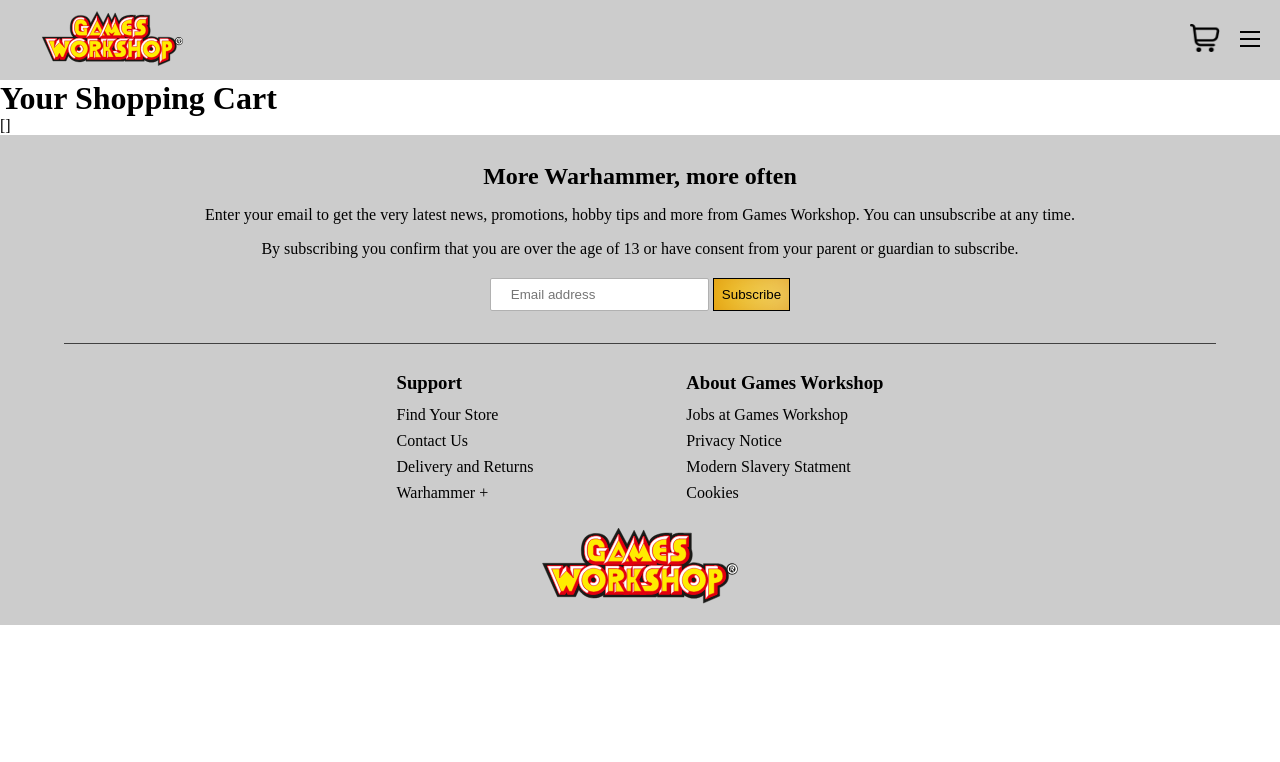
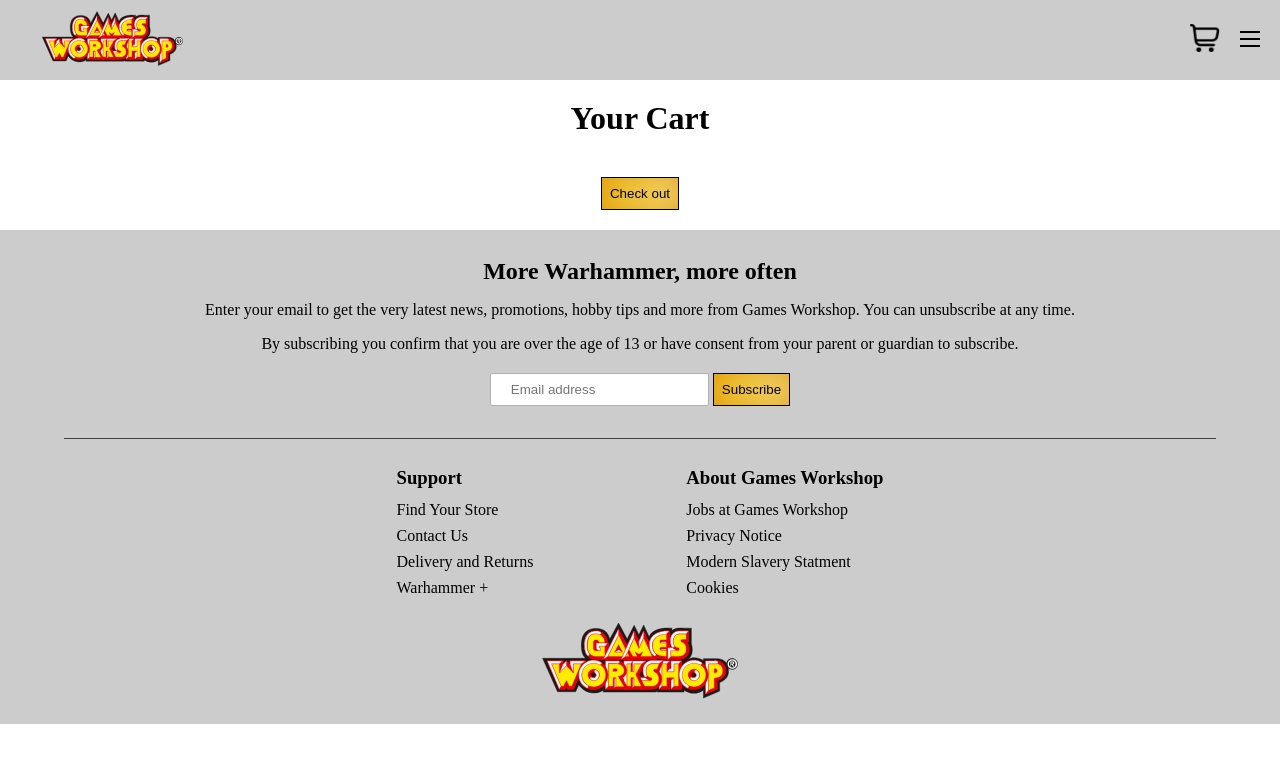
Before and after one commit to lizkaufman/gw-prep-app, a Next.js app: page /viewCart in a window 1280 px wide. Shown: the top 762 px of the page. Built offline with nearby package versions, Linux system fonts and the light colour scheme.

Commit message:
basic cart items components

```diff
--- a/components/Footer.tsx
+++ b/components/Footer.tsx
@@ -3,6 +3,7 @@
 import Button from "./Button";
 import styles from "../styles/footer.module.css";
 import Image from "next/image";
+import Link from "next/link";
 import logos from "../libs/images/logos";
 
 const Footer = () => {
@@ -54,11 +55,13 @@
         </div>
         <span className={`${styles.footerDividerMobile} my-4`}></span>
       </div>
-      <Image
-        alt="Games Workshop logo"
-        src={logos.gamesWorkshopLogo}
-        width={200}
-      />
+      <Link href="/">
+        <Image
+          alt="Games Workshop logo"
+          src={logos.gamesWorkshopLogo}
+          width={200}
+        />
+      </Link>
     </footer>
   );
 };
--- /dev/null
+++ b/components/cartItems/CartItem.tsx
@@ -0,0 +1,32 @@
+import React from "react";
+import { ItemDetails } from "../itemCards/interfaces";
+import Button from "../Button";
+import styles from "../../styles/cartItems.module.css";
+
+interface CartItemProps {
+  item: ItemDetails;
+  cartSend: any;
+}
+
+const CartItem: React.FC<CartItemProps> = ({ item, cartSend }) => {
+  return (
+    <article
+      className={`flex flex-row align-center justify-space-between  ${styles.cartItem}`}
+    >
+      <h3>{item.name}</h3>
+      <div
+        className={`flex flex-row justify-space-between align-center ${styles.itemInfo}`}
+      >
+        <h3>{item.price}</h3>
+        <Button
+          buttonText="x"
+          handleClick={() => {
+            console.log(`Delete button pressed for ${item.name}`);
+          }}
+        />
+      </div>
+    </article>
+  );
+};
+
+export default CartItem;
--- /dev/null
+++ b/components/cartItems/CartItemsContainer.tsx
@@ -0,0 +1,27 @@
+import React from "react";
+import { ItemDetails } from "../itemCards/interfaces";
+import CartItem from "./CartItem";
+import styles from "../../styles/cartItems.module.css";
+
+interface CartItemsContainerProps {
+  cartItems: ItemDetails[];
+  cartSend: any;
+}
+
+const CartItemsContainer: React.FC<CartItemsContainerProps> = ({
+  cartItems,
+  cartSend,
+}) => {
+  console.log(cartItems);
+  return (
+    <section
+      className={`flex flex-column px-5 py-5 ${styles.cartItemsContainer}`}
+    >
+      {cartItems.map((item) => (
+        <CartItem key={item.id} item={item} cartSend={cartSend} />
+      ))}
+    </section>
+  );
+};
+
+export default CartItemsContainer;
--- a/next.config.js
+++ /dev/null
@@ -1,4 +0,0 @@
-/** @type {import('next').NextConfig} */
-const nextConfig = {};
-
-module.exports = nextConfig;
--- a/pages/viewCart.tsx
+++ b/pages/viewCart.tsx
@@ -1,4 +1,7 @@
 import React from "react";
+import Button from "@/components/Button";
+import CartItemsContainer from "@/components/cartItems/CartItemsContainer";
+import styles from "../styles/cartItems.module.css";
 
 const ViewCart = ({
   cartState,
@@ -7,12 +10,21 @@
   cartState: any;
   cartSend: any;
 }) => {
-  console.log(cartState.context);
-
   return (
-    <main>
-      <h1>Your Shopping Cart</h1>
-      <p>{JSON.stringify(cartState.context.cartItems)}</p>
+    <main
+      className={`flex flex-column  justify-space-around py-5 ${styles.cartPage}`}
+    >
+      <h1>Your Cart</h1>
+      <CartItemsContainer
+        cartItems={cartState.context.cartItems}
+        cartSend={cartSend}
+      />
+      <Button
+        handleClick={() => {
+          console.log("check out button");
+        }}
+        buttonText="Check out"
+      />
     </main>
   );
 };
--- /dev/null
+++ b/styles/cartItems.module.css
@@ -0,0 +1,25 @@
+.cartPage {
+  align-items: center;
+}
+
+.cartItemsContainer {
+  width: 90%;
+}
+
+.cartItem {
+  height: 4em;
+}
+
+.itemInfo {
+  width: 25%;
+}
+
+@media screen and (min-width: 400px) {
+  .cartItemsContainer {
+    width: 40%;
+    margin: 0 auto;
+  }
+  .cartPage {
+    align-items: center;
+  }
+}
```
